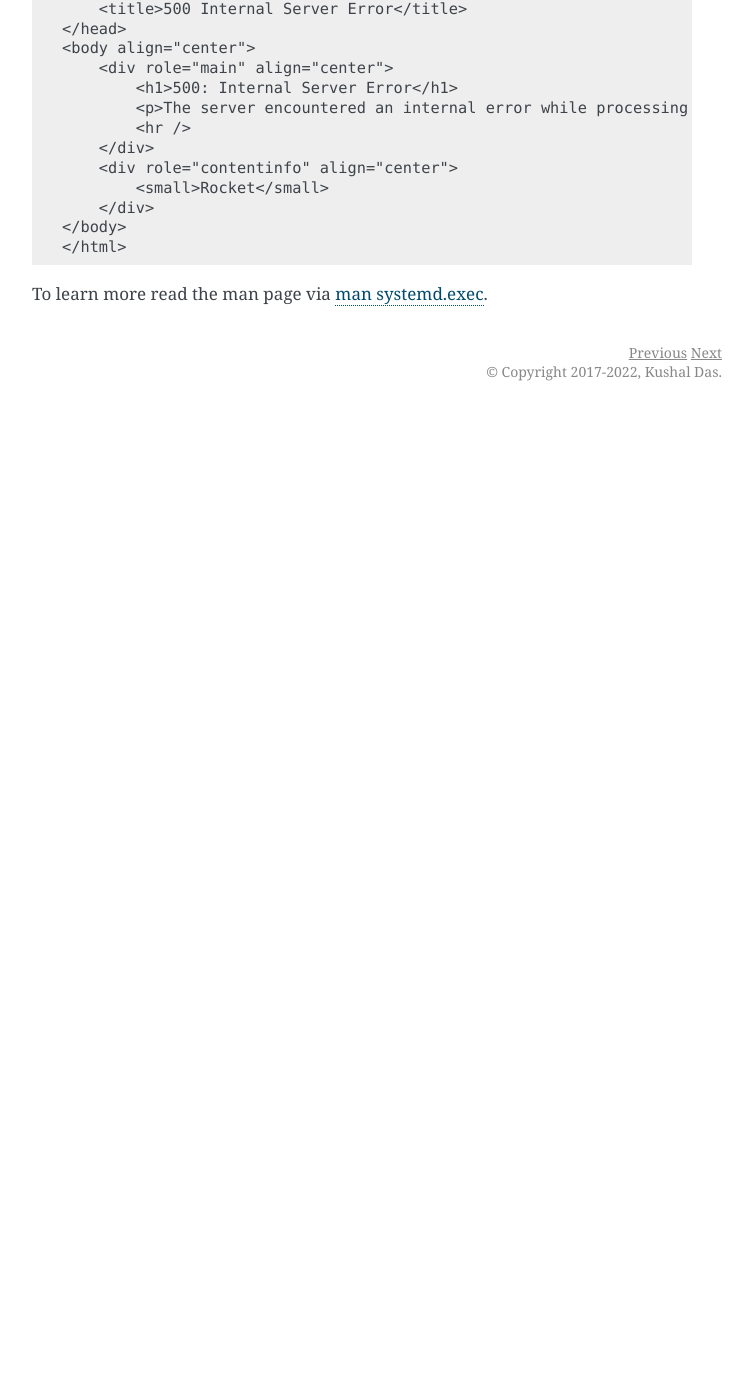
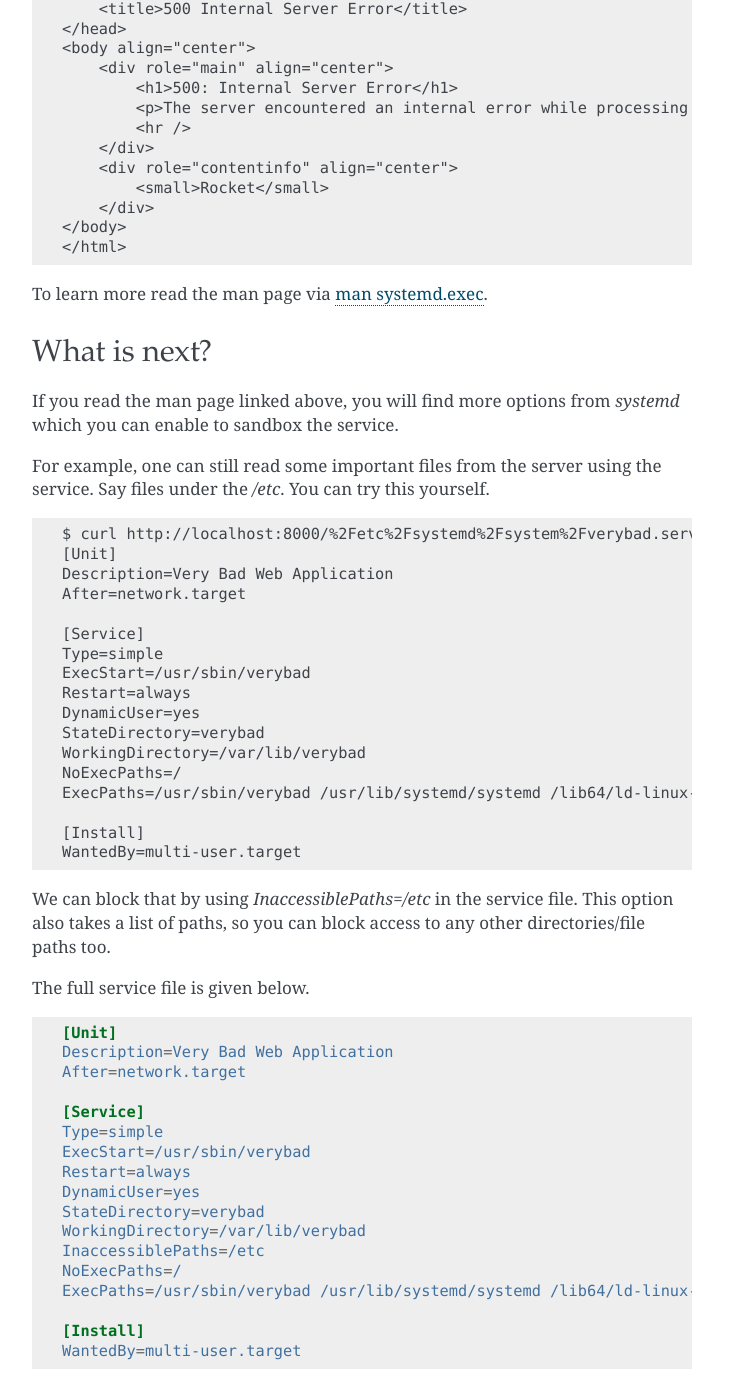
Before and after one commit to kushaldas/lym, a Sphinx documentation site: the page built from docs/services.rst, in a window 1280 px wide and 1400 px high, scrolled down 17277 px. Shown: the whole window, without its empty margins (388-1141 px from the left). Built offline with Sphinx 7.4.7, drawn with Linux system fonts in a browser that asks for light colours; a script that is not in the unit is left out; before the commit the page ends 17688 px from its top, so only the background shows below that.

Commit message:
Adds InaccessiblePaths= option for systemd (#55)

```diff
--- a/docs/services.rst
+++ b/docs/services.rst
@@ -956,4 +956,59 @@ Then `daemon-reload` & `restart` the service. & we will try the `curl` command o
   </body>
   </html>
 
-To learn more read the man page via `man systemd.exec <https://www.freedesktop.org/software/systemd/man/systemd.exec.html>`_.
+To learn more read the man page via `man systemd.exec
+<https://www.freedesktop.org/software/systemd/man/systemd.exec.html>`_.
+
+What is next?
+-------------
+
+If you read the man page linked above, you will find more options from `systemd` which you can enable to sandbox the service.
+
+For example, one can still read some important files from the server using the service. Say files under the `/etc`. You
+can try this yourself.
+
+::
+
+  $ curl http://localhost:8000/%2Fetc%2Fsystemd%2Fsystem%2Fverybad.service
+  [Unit]
+  Description=Very Bad Web Application
+  After=network.target
+
+  [Service]
+  Type=simple
+  ExecStart=/usr/sbin/verybad
+  Restart=always
+  DynamicUser=yes
+  StateDirectory=verybad
+  WorkingDirectory=/var/lib/verybad
+  NoExecPaths=/
+  ExecPaths=/usr/sbin/verybad /usr/lib/systemd/systemd /lib64/ld-linux-x86-64.so.2 /lib64/libgcc_s.so.1 /lib64/libm.so.6 /lib64/libc.so.6 /usr/bin/date
+
+  [Install]
+  WantedBy=multi-user.target
+
+We can block that by using `InaccessiblePaths=/etc` in the service file. This
+option also takes a list of paths, so you can block access to any other
+directories/file paths too.
+
+The full service file is given below.
+
+.. code-block:: ini
+
+  [Unit]
+  Description=Very Bad Web Application
+  After=network.target
+
+  [Service]
+  Type=simple
+  ExecStart=/usr/sbin/verybad
+  Restart=always
+  DynamicUser=yes
+  StateDirectory=verybad
+  WorkingDirectory=/var/lib/verybad
+  InaccessiblePaths=/etc
+  NoExecPaths=/
+  ExecPaths=/usr/sbin/verybad /usr/lib/systemd/systemd /lib64/ld-linux-x86-64.so.2 /lib64/libgcc_s.so.1 /lib64/libm.so.6 /lib64/libc.so.6 /usr/bin/date
+
+  [Install]
+  WantedBy=multi-user.target
```
